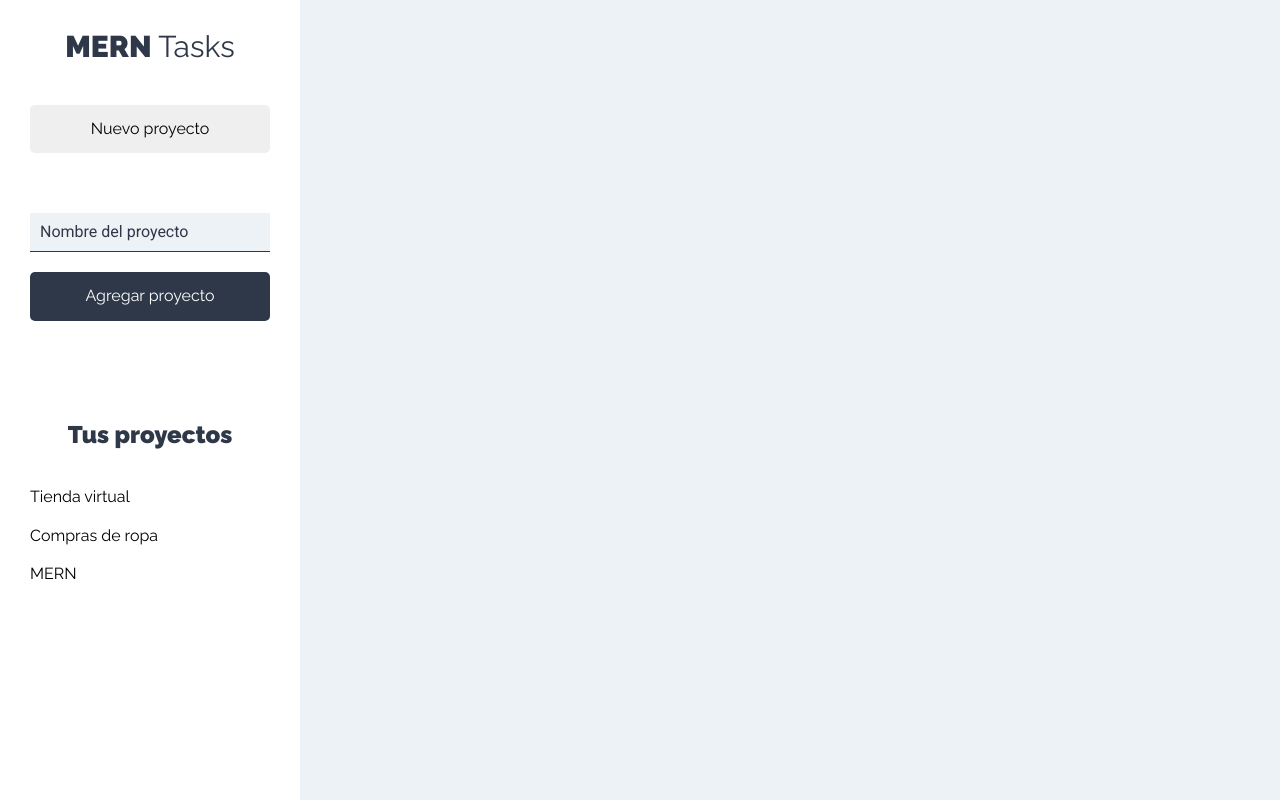
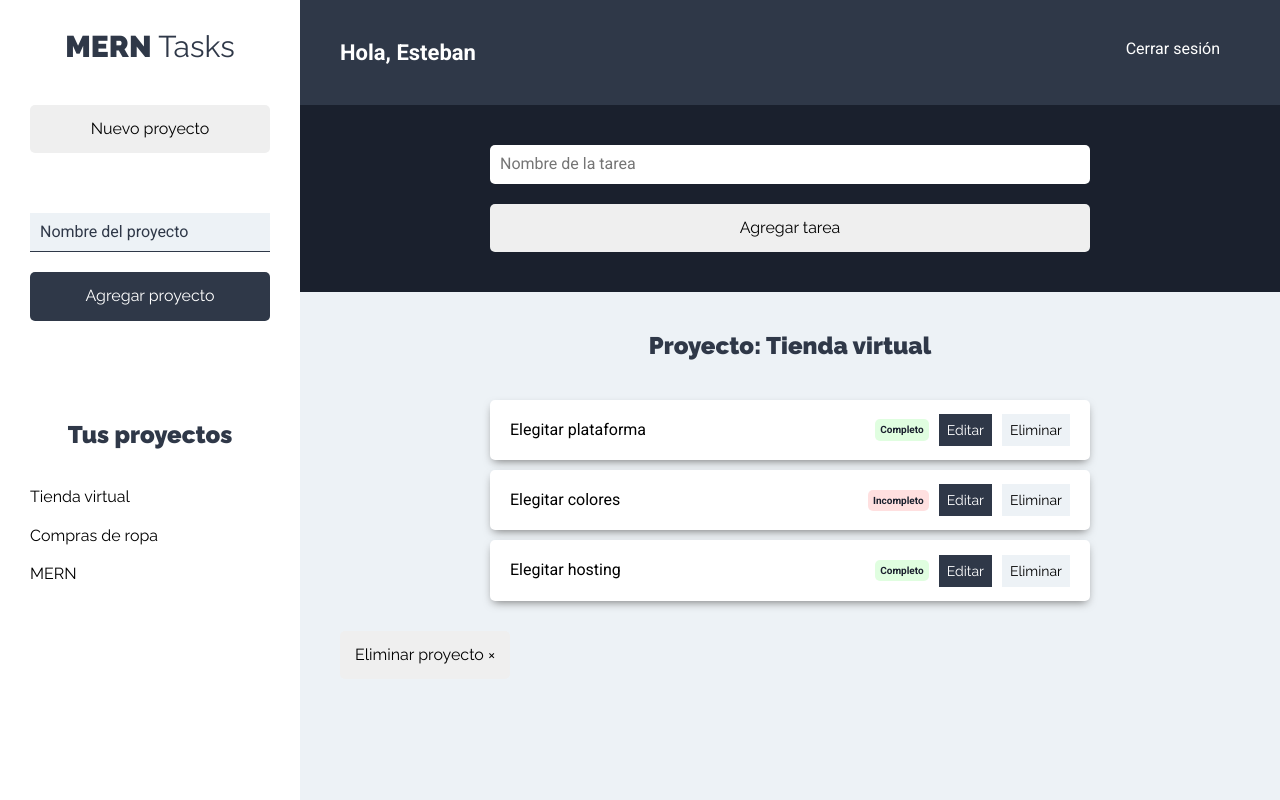
Before and after one commit to esmejia277/MernTask, a React (Create React App) app in the folder client/: page /proyectos in a window 1280 px wide. Built offline with nearby package versions, Linux system fonts and the light colour scheme.

Commit message:
Navbar, Create task of a project, list all tasks

```diff
--- /dev/null
+++ b/client/src/components/layout/Bar.js
@@ -0,0 +1,18 @@
+import React from 'react';
+
+const Bar = () => {
+  return (
+    <header className="app-header">
+      <p className="nombre-usuario">
+        <span>Hola, Esteban</span>
+      </p>
+      <nav className="nav-principal">
+        <a href="#!">
+          Cerrar sesión
+        </a>
+      </nav>
+    </header>
+  );
+}
+
+export default Bar;
--- a/client/src/components/projects/Projects.js
+++ b/client/src/components/projects/Projects.js
@@ -1,5 +1,10 @@
 import React from "react";
+
 import Sidebar from "../layout/Sidebar";
+import Bar from "../layout/Bar";
+import FormTask from '../tasks/FormTask';
+import ListTasks from '../tasks/ListTasks';
+
 
 const Projects = () => {
   return (
@@ -7,8 +12,11 @@ const Projects = () => {
       <Sidebar />
 
       <div className="seccion-principal">
+        <Bar />
         <main>
+          <FormTask />
           <div className="contenedor-tareas">
+            <ListTasks />
 
           </div>
         </main>
--- /dev/null
+++ b/client/src/components/tasks/FormTask.js
@@ -0,0 +1,28 @@
+import React from 'react';
+
+const FormTask = () => {
+  return (
+    <div className="formulario">
+      <form>
+        <div className="contener-input">
+          <input
+            type="text"
+            className="input-text"
+            placeholder="Nombre de la tarea"
+            name="nombre"
+          />
+        </div>
+
+        <div className="contener-input">
+          <input
+            type="submit"
+            className="btn btn-primary btn-submit btn-block"
+            value="Agregar tarea"
+          />
+        </div>
+      </form>
+    </div>
+  );
+}
+
+export default FormTask;
--- /dev/null
+++ b/client/src/components/tasks/ListTasks.js
@@ -0,0 +1,38 @@
+import React from 'react';
+import Task from './Task';
+
+const ListTasks = () => {
+
+  const tasks = [
+    {name: "Elegitar plataforma", status: true},
+    {name: "Elegitar colores", status: false},
+    {name: "Elegitar hosting", status: true},
+  ]
+
+  return (
+    <>
+      <h2>Proyecto: Tienda virtual</h2>
+      <ul className="listado-tareas">
+      {tasks.length === 0 ? (
+          <li className="tarea">
+            <p>No hay tareas</p>
+          </li>
+        ) :
+        tasks.map( task => (
+          <Task
+            task={task}
+          />
+        ))
+    }
+      </ul>
+      <button
+        type="button"
+        className="btn btn-eliminar"
+      >
+        Eliminar proyecto &times;
+      </button>
+    </>
+  );
+}
+
+export default ListTasks;
--- /dev/null
+++ b/client/src/components/tasks/Task.js
@@ -0,0 +1,44 @@
+import React from 'react';
+
+const Task = ({task}) => {
+  return (
+    <li className="tarea sombra">
+      <p>{task.name}</p>
+      <div className="estado">
+        {task.status ? (
+          <button
+            type="button"
+            className="completo"
+          >
+            Completo
+          </button>
+        ) :
+
+        <button
+            type="button"
+            className="incompleto"
+          >
+            Incompleto
+          </button>
+        }
+      </div>
+      <div className="acciones">
+        <button
+          type="button"
+          className="btn btn-primario"
+        >
+          Editar
+        </button>
+
+        <button
+          type="button"
+          className="btn btn-secundario"
+        >
+          Eliminar
+        </button>
+      </div>
+    </li>
+  );
+}
+
+export default Task;
```
